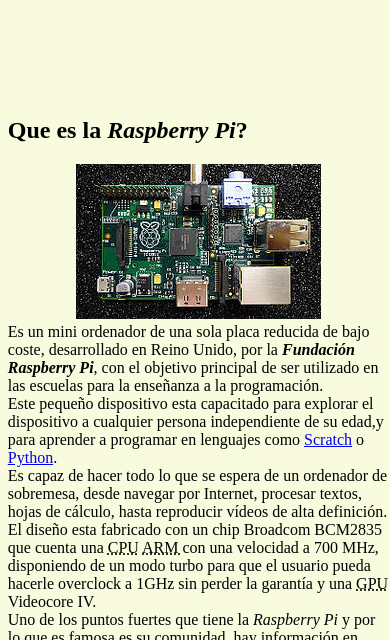
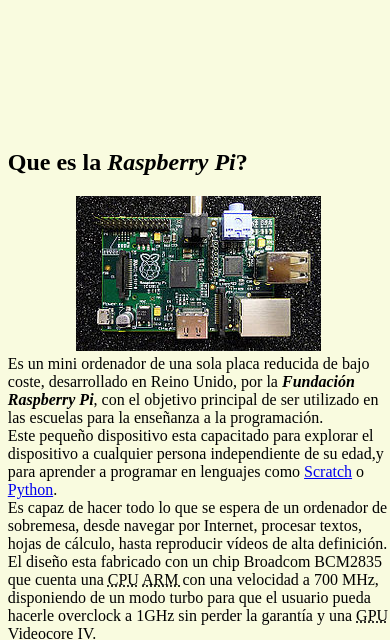
Before and after one commit to albarracin-adn/Web_RPI, a plain HTML site: page index.html in a window 390 px wide. Shown: the part 180-820 px from the top of the page. Drawn offline with Linux system fonts and the light colour scheme.

Commit message:
actualizar contenido

```diff
--- a/principalmovil.css
+++ b/principalmovil.css
@@ -99,7 +99,7 @@
   }
 }
 @media screen and (max-width: 545px) {
-  .titulo_primero {
+  .izquierda {
     margin-top: 5em;
   }
 }
```
